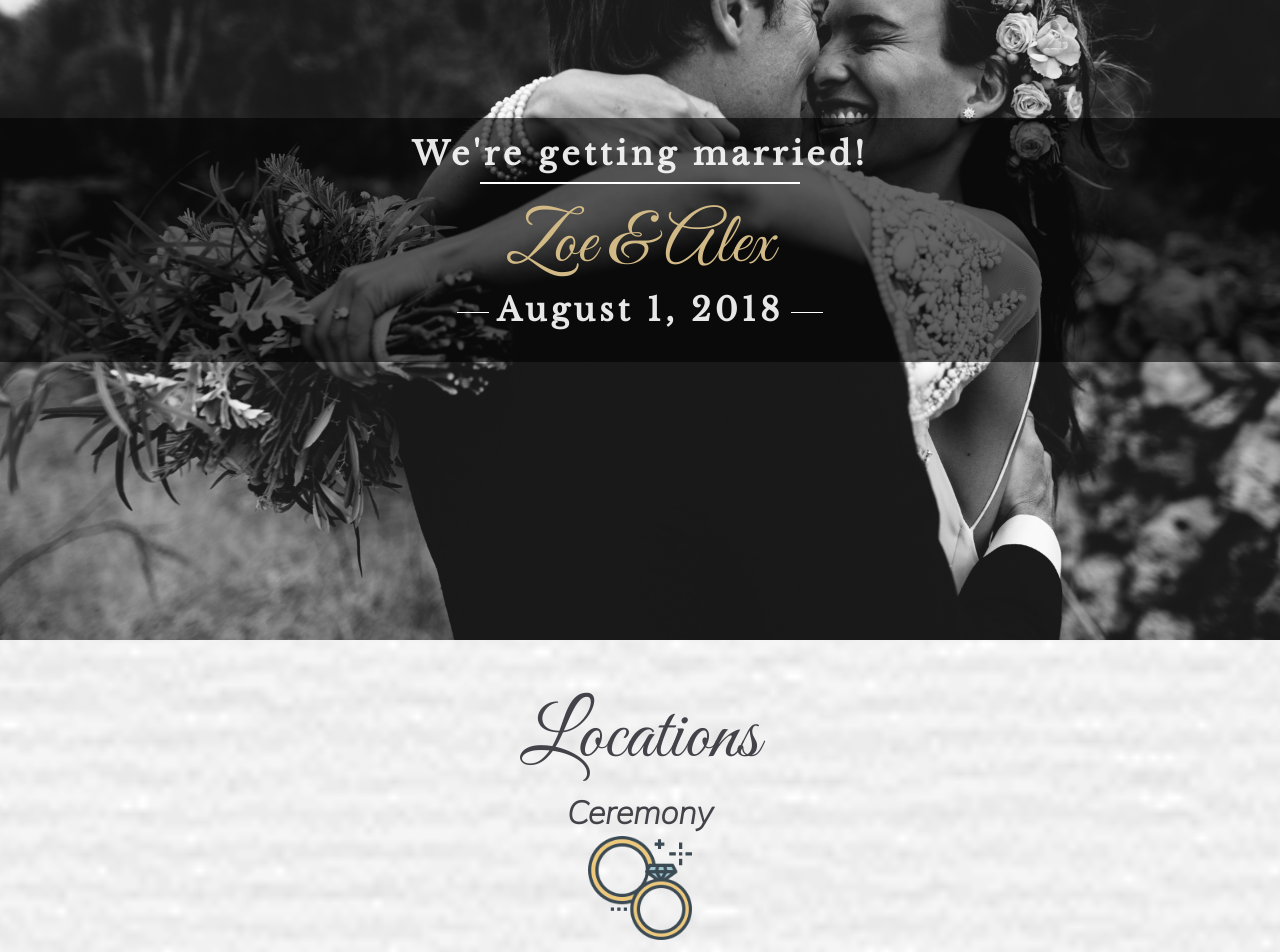
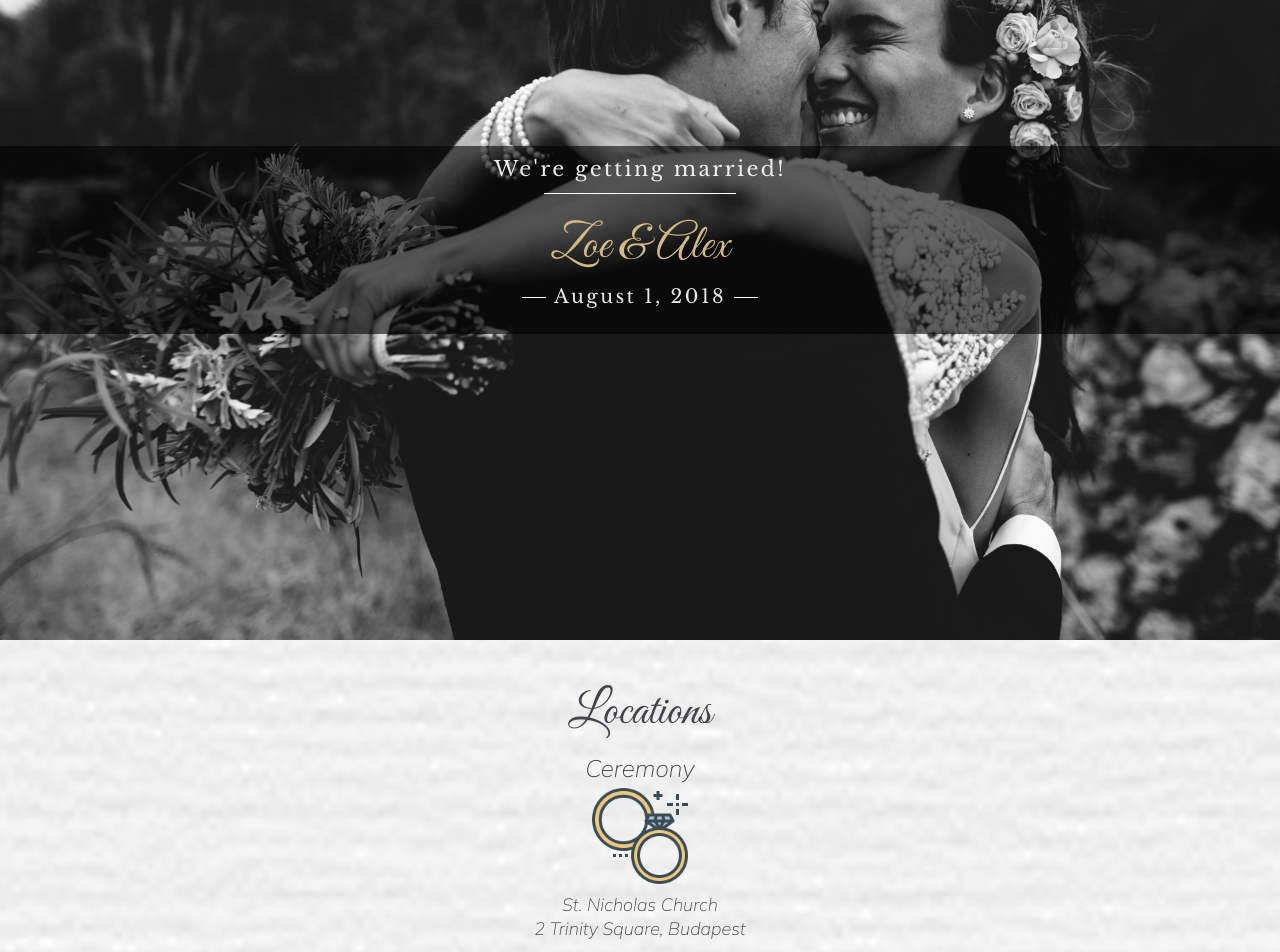
Before and after one commit to Barbi0303/Wedding-website, a plain HTML site: page index.html in a window 1280 px wide. Shown: the part 160-1112 px from the top of the page. Drawn offline with nearby package versions, Linux system fonts and the light colour scheme.

Commit message:
css update

```diff
--- a/main.css
+++ b/main.css
@@ -7,14 +7,14 @@ body {
   background: url(Assets/wedding-landing-background.png) repeat center;
   background-size: cover;
   font-family: 'Libre Baskerville', sans-serif;
-  font-size: 1.5rem;
+  font-size: 1.12rem;
   color: #444349;
-  line-height: 1.25;
+  line-height: 1.5;
 }
 
 .location,.program,.gifts,.QandA,.contact {
-  margin: 2rem auto;
-  padding: 1rem 0.5rem;
+  margin: 1.75rem auto;
+  padding: .5rem 1rem;
   text-align: center;
   width: 95%;
 }
@@ -24,12 +24,11 @@ h1, h2 {
 }
 
 h2 {
-  font-size: 5rem;
+  font-size: 3rem;
 }
 
 h3 {
-  font-size: 2rem;
-  font-weight: 700;
+  font-size: 1.5rem;
 }
 
 a {
@@ -43,7 +42,6 @@ a:hover: {
 }
 
 /* vertical rhythm */
-
 h1,h2,h3,
 ul,p,img {
   margin-bottom: 1rem;
@@ -67,65 +65,65 @@ ul,p,img {
   background-color: hsla(100,0%,0%,.6);
   color: hsla(0,0%,100%,.9);
   margin: 0 auto;
-  padding: 1rem;
+  padding: 0.5rem;
 }
 
 h1 {
   color: #d2ba87;
-  font-size: 4.5rem;
+  font-size: 3rem;
   margin-bottom: 0; /* To negate the effect of the single-direction margin declaration!! */
 }
 
 .tagline {
-  font-size: 2rem;
-  letter-spacing: 0.25rem;
+  font-size: 1.3rem;
+  letter-spacing: .15rem;
 }
 
 .tagline::after {
   display: block;
   content: "";
   background-color: #fff;
-  height: 1.5px;
-  width: 20rem;
+  height: 1px;
+  width: 12rem;
   margin: .5rem auto;
 }
 
 .date {
-  font-size: 2rem;
-  letter-spacing: 0.25rem;
+  font-size: 1.2rem;
+  letter-spacing: .15rem;
+  vertical-align: middle;
 }
 
 .date::after, .date::before {
   display: inline-block;
   content: "";
   background-color: #fff;
-  height: 1.5px;
-  width: 2rem;
+  height: .5px;
+  width: 1.5rem;
   margin: 0 .5rem;
   vertical-align: middle;
 }
 
 /* main/locations styles */
 .places img {
-  width: 6.5rem;
+  width: 6rem;
 }
 
 .location div {
   font-family: 'Mulish', sans-serif;
-  line-height: 1rem;
+  line-height: 0.5rem;
 }
 
 .places::after {
   display: block;
   content: "";
   background-color: hsla(100,0%,0%,.6);
-  height: 0.18rem;
+  height: .1rem;
   width: 9rem;
-  margin: 2rem auto;
+  margin: 1.5rem auto;
 }
 
 /* main/program styles */
-
 .program {
   background-color: hsla(100,0%,0%,.6);
   width: 100vw;
@@ -139,18 +137,19 @@ h1 {
 }
 
 ul {
-  line-height: 2.5rem;
-  margin-top: 2rem;
+  line-height: 1.4rem;
+  margin-top: 1rem;
 }
 
-.program p {
+.timetable p {
+  line-height: 1.2rem;
   font-style: italic;
 }
 
 /* main/gifts styles */
 
 .gifts img{
-  width: 6.5rem;
+  width: 6rem;
 }
 
 .gifts p:last-child {   /* To even out the bottom and top margins of this section. */
@@ -158,7 +157,6 @@ ul {
 }
 
 /* main/Q&A */
-
 .QandA {
   background-color: hsla(100,0%,0%,.6);
   width: 100vw;
@@ -167,7 +165,7 @@ ul {
 
 .QandA p {
   text-align: left;
-  margin: 2rem 1.5rem;
+  margin: 1.5rem 1rem;
 }
 
 .question {
@@ -178,8 +176,8 @@ ul {
   display: block;
   content: "";
   background-color: #d2ba87;
-  height: 0.2rem;
-  width: 17rem;
+  height: .08rem;
+  width: 12rem;
   margin: 2rem auto;
 }
 
@@ -196,15 +194,12 @@ footer {
 .footer-wrapper {
   display: table-cell;
   vertical-align: middle;
-  padding: 2rem 1.5rem;
+  padding: 1rem .5rem;
 }
 
 footer p {
   margin-bottom: 0;
 }
-
-
-
 
 /* font-family: 'Mulish', sans-serif;
 favicon: https://orange.codeberryschool.com/content/images/project-assets/wedding-landing-favicon.png
```
